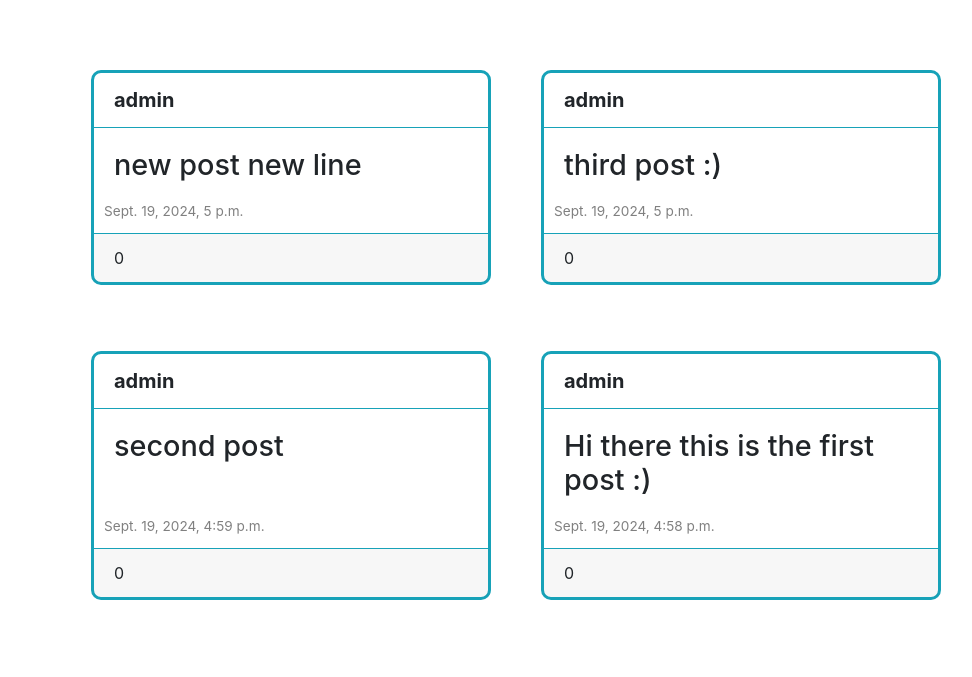
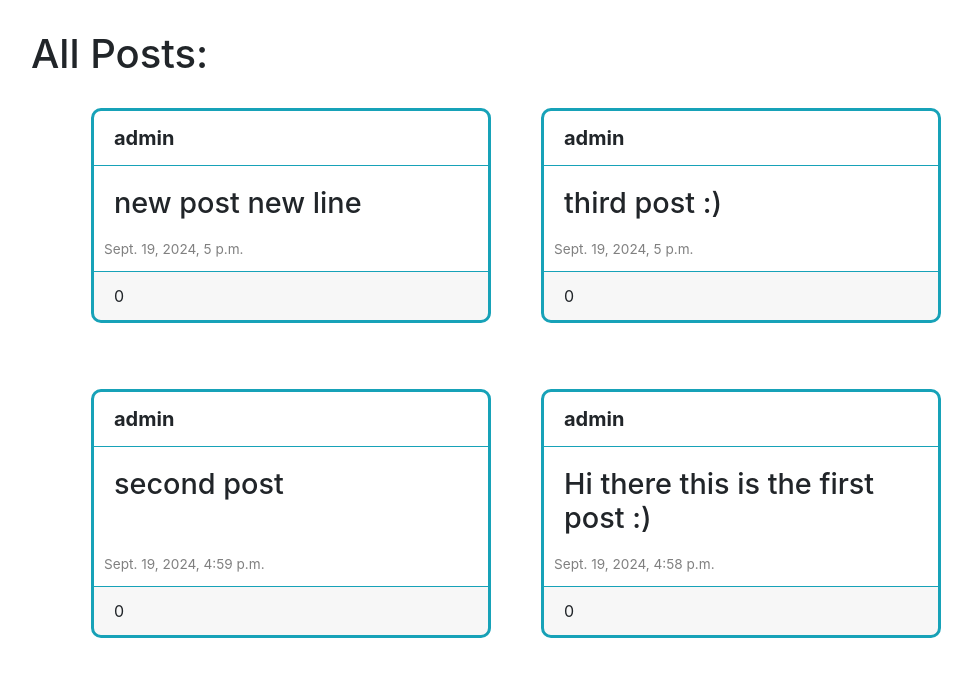
Before and after one commit to dyaphel/cs50w-projects, a Django app: page / in a window 1280 px wide. Shown: the part 56-733 px from the top of the page, without its empty margins (19-991 px from the left). Run offline with Django 3.2, Linux system fonts and the light colour scheme; data comes from the database, SQL or seed files in the repository; both versions use the stored data as it was after the commit; some libraries are stand-ins or nearby versions.

Commit message:
all post  page title

```diff
--- a/network/project4/network/static/network/styles.css
+++ b/network/project4/network/static/network/styles.css
@@ -71,16 +71,20 @@
 
 /*----------------------- CARDS POSTs----------------- */
 
+.allpostpage{
+    margin-left: 50px;
+    margin-top: 30px;
+}
+
 .card-container {
     display: flex;
     flex-wrap: wrap;
     justify-content: start;
     gap: 50px;
     padding: 20px;
-    margin-top: 50px;
+    margin-top: 10px;
     margin-left: 90px;
 }
-
 
 .card {
     width: 25rem;
--- a/network/project4/network/templates/network/index.html
+++ b/network/project4/network/templates/network/index.html
@@ -1,6 +1,7 @@
 {% extends "network/layout.html" %}
 
 {% block body %}
+<h1 class ="allpostpage"> All Posts: </h1>
 <div class="card-container">
     {% for post in posts %}
     <div class="card border-info mb-3" >
```
Also changed, not shown: network/project4/db.sqlite3.
